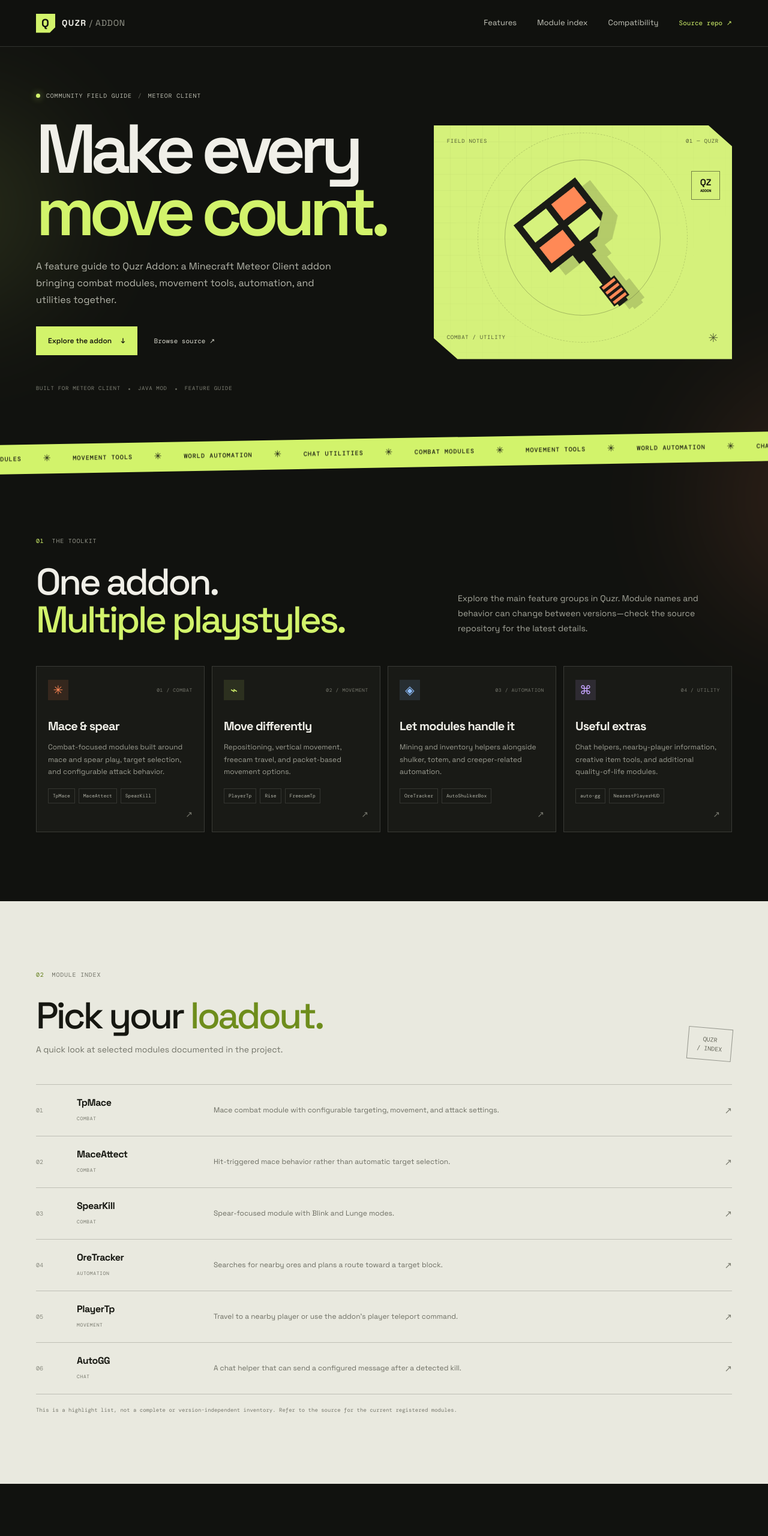
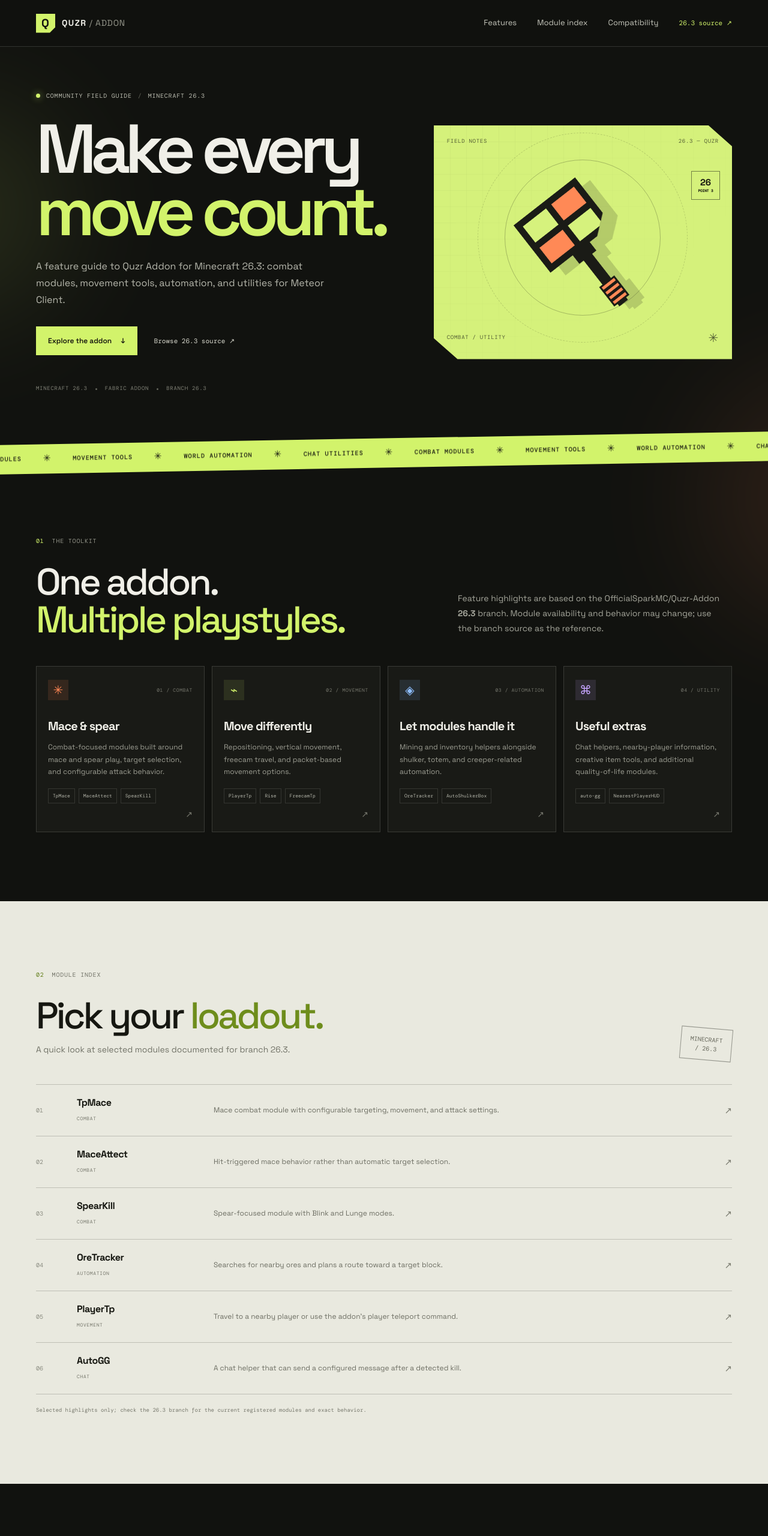
Before and after one commit to devloper101/quzrr, a plain HTML site: page index.html in a window 1280 px wide. Shown: the top 2560 px of the page at 60% size. Drawn offline with nearby package versions, Linux system fonts and the light colour scheme.

Commit message:
Update Quzr guide to Minecraft 26.3 branch requirements

```diff
--- a/index.html
+++ b/index.html
@@ -4,8 +4,8 @@
     <meta charset="utf-8" />
     <meta name="viewport" content="width=device-width, initial-scale=1" />
     <meta name="theme-color" content="#10110e" />
-    <meta name="description" content="A feature guide to Quzr Addon, a Minecraft Meteor Client addon for combat, movement, automation, and utility." />
-    <title>Quzr Addon — Field Guide</title>
+    <meta name="description" content="Quzr Addon feature guide for the Minecraft 26.3 release branch, with combat, movement, automation, and utility modules." />
+    <title>Quzr Addon — Minecraft 26.3 Field Guide</title>
     <link rel="preconnect" href="https://fonts.googleapis.com" />
     <link rel="preconnect" href="https://fonts.gstatic.com" crossorigin />
     <link href="https://fonts.googleapis.com/css2?family=DM+Mono:wght@400;500&family=Space+Grotesk:wght@400;500;600;700&display=swap" rel="stylesheet" />
@@ -24,7 +24,7 @@
           <a href="#features">Features</a>
           <a href="#modules">Module index</a>
           <a href="#setup">Compatibility</a>
-          <a class="nav-source" href="https://github.com/OfficialSparkMC/Quzr-Addon" target="_blank" rel="noopener noreferrer">Source repo <span aria-hidden="true">↗</span></a>
+          <a class="nav-source" href="https://github.com/OfficialSparkMC/Quzr-Addon/tree/26.3" target="_blank" rel="noopener noreferrer">26.3 source <span aria-hidden="true">↗</span></a>
         </div>
       </nav>
     </header>
@@ -32,22 +32,22 @@
     <main id="top">
       <section class="hero shell">
         <div class="hero-copy">
-          <div class="status-line"><span class="status-dot"></span> COMMUNITY FIELD GUIDE <span class="status-divider">/</span> METEOR CLIENT</div>
+          <div class="status-line"><span class="status-dot"></span> COMMUNITY FIELD GUIDE <span class="status-divider">/</span> MINECRAFT 26.3</div>
           <h1>Make every<br /><span>move count.</span></h1>
-          <p class="hero-description">A feature guide to Quzr Addon: a Minecraft Meteor Client addon bringing combat modules, movement tools, automation, and utilities together.</p>
+          <p class="hero-description">A feature guide to Quzr Addon for Minecraft 26.3: combat modules, movement tools, automation, and utilities for Meteor Client.</p>
           <div class="hero-actions">
             <a class="button button-primary" href="#features">Explore the addon <span aria-hidden="true">↓</span></a>
-            <a class="text-link" href="https://github.com/OfficialSparkMC/Quzr-Addon" target="_blank" rel="noopener noreferrer">Browse source <span aria-hidden="true">↗</span></a>
+            <a class="text-link" href="https://github.com/OfficialSparkMC/Quzr-Addon/tree/26.3" target="_blank" rel="noopener noreferrer">Browse 26.3 source <span aria-hidden="true">↗</span></a>
           </div>
-          <div class="hero-meta"><span>BUILT FOR METEOR CLIENT</span><span class="meta-separator"></span><span>JAVA MOD</span><span class="meta-separator"></span><span>FEATURE GUIDE</span></div>
+          <div class="hero-meta"><span>MINECRAFT 26.3</span><span class="meta-separator"></span><span>FABRIC ADDON</span><span class="meta-separator"></span><span>BRANCH 26.3</span></div>
         </div>
 
         <div class="hero-art" aria-label="Stylized pixel-art mace illustration" role="img">
           <div class="art-grid"></div>
-          <div class="art-caption"><span>FIELD NOTES</span><span>01 — QUZR</span></div>
+          <div class="art-caption"><span>FIELD NOTES</span><span>26.3 — QUZR</span></div>
           <div class="orbit orbit-a"></div><div class="orbit orbit-b"></div>
           <div class="mace-art"><div class="mace-head"><i></i><i></i><i></i><i></i></div><div class="mace-neck"></div><div class="mace-handle"></div><div class="mace-grip"></div></div>
-          <div class="art-stamp">QZ<br /><small>ADDON</small></div>
+          <div class="art-stamp">26<br /><small>POINT 3</small></div>
           <div class="art-bottom"><span>COMBAT / UTILITY</span><span class="art-cross">✳</span></div>
         </div>
       </section>
@@ -56,7 +56,7 @@
 
       <section class="intro section shell" id="features">
         <div class="section-label"><span>01</span> THE TOOLKIT</div>
-        <div class="intro-heading"><h2>One addon.<br /><span>Multiple playstyles.</span></h2><p>Explore the main feature groups in Quzr. Module names and behavior can change between versions—check the source repository for the latest details.</p></div>
+        <div class="intro-heading"><h2>One addon.<br /><span>Multiple playstyles.</span></h2><p>Feature highlights are based on the OfficialSparkMC/Quzr-Addon <strong>26.3</strong> branch. Module availability and behavior may change; use the branch source as the reference.</p></div>
         <div class="feature-grid">
           <article class="feature-card combat-card"><div class="card-top"><span class="card-icon icon-orange">✳</span><span class="card-index">01 / COMBAT</span></div><h3>Mace &amp; spear</h3><p>Combat-focused modules built around mace and spear play, target selection, and configurable attack behavior.</p><div class="tag-row"><span>TpMace</span><span>MaceAttect</span><span>SpearKill</span></div><span class="card-arrow" aria-hidden="true">↗</span></article>
           <article class="feature-card movement-card"><div class="card-top"><span class="card-icon icon-lime">⌁</span><span class="card-index">02 / MOVEMENT</span></div><h3>Move differently</h3><p>Repositioning, vertical movement, freecam travel, and packet-based movement options.</p><div class="tag-row"><span>PlayerTp</span><span>Rise</span><span>FreecamTp</span></div><span class="card-arrow" aria-hidden="true">↗</span></article>
@@ -68,31 +68,31 @@
       <section class="module-section section" id="modules">
         <div class="shell">
           <div class="section-label"><span>02</span> MODULE INDEX</div>
-          <div class="module-heading"><div><h2>Pick your <span>loadout.</span></h2><p>A quick look at selected modules documented in the project.</p></div><span class="index-stamp">QUZR<br />/ INDEX</span></div>
+          <div class="module-heading"><div><h2>Pick your <span>loadout.</span></h2><p>A quick look at selected modules documented for branch 26.3.</p></div><span class="index-stamp">MINECRAFT<br />/ 26.3</span></div>
           <div class="module-list">
             <article class="module-row"><span class="module-number">01</span><div class="module-name"><h3>TpMace</h3><span class="module-category">COMBAT</span></div><p>Mace combat module with configurable targeting, movement, and attack settings.</p><span class="module-symbol">↗</span></article>
             <article class="module-row"><span class="module-number">02</span><div class="module-name"><h3>MaceAttect</h3><span class="module-category">COMBAT</span></div><p>Hit-triggered mace behavior rather than automatic target selection.</p><span class="module-symbol">↗</span></article>
             <article class="module-row"><span class="module-number">03</span><div class="module-name"><h3>SpearKill</h3><span class="module-category">COMBAT</span></div><p>Spear-focused module with Blink and Lunge modes.</p><span class="module-symbol">↗</span></article>
             <article class="module-row"><span class="module-number">04</span><div class="module-name"><h3>OreTracker</h3><span class="module-category">AUTOMATION</span></div><p>Searches for nearby ores and plans a route toward a target block.</p><span class="module-symbol">↗</span></article>
-            <article class="module-row"><span class="module-number">05</span><div class="module-name"><h3>PlayerTp</h3><span class="module-category">MOVEMENT</span></div><p>Travel to a nearby player or use the addon’s player teleport command.</p><span class="module-symbol">↗</span></article>
+            <article class="module-row"><span class="module-number">05</span><div class="module-name"><h3>PlayerTp</h3><span class="module-category">MOVEMENT</span></div><p>Travel to a nearby player or use the addon's player teleport command.</p><span class="module-symbol">↗</span></article>
             <article class="module-row"><span class="module-number">06</span><div class="module-name"><h3>AutoGG</h3><span class="module-category">CHAT</span></div><p>A chat helper that can send a configured message after a detected kill.</p><span class="module-symbol">↗</span></article>
           </div>
-          <p class="module-footnote">This is a highlight list, not a complete or version-independent inventory. Refer to the source for the current registered modules.</p>
+          <p class="module-footnote">Selected highlights only; check the 26.3 branch for the current registered modules and exact behavior.</p>
         </div>
       </section>
 
       <section class="compat-section section" id="setup">
         <div class="shell compat-grid">
-          <div><div class="section-label"><span>03</span> BEFORE YOU START</div><h2>Check your<br /><span>environment.</span></h2><p class="compat-copy">Quzr is a Meteor Client addon. Confirm the Minecraft, Fabric Loader, Meteor Client, and Java versions listed for the branch or release you’re using.</p><a class="text-link" href="https://github.com/OfficialSparkMC/Quzr-Addon" target="_blank" rel="noopener noreferrer">Check current requirements <span aria-hidden="true">↗</span></a></div>
-          <div class="compat-panel"><div class="compat-panel-head"><span>COMPATIBILITY CHECKLIST</span><span class="pulse-dot"></span></div><div class="compat-item"><span class="compat-symbol">01</span><div><strong>Minecraft</strong><small>Use the version specified by the addon release</small></div><span class="compat-check">✓</span></div><div class="compat-item"><span class="compat-symbol">02</span><div><strong>Fabric Loader</strong><small>Match the version listed in project metadata</small></div><span class="compat-check">✓</span></div><div class="compat-item"><span class="compat-symbol">03</span><div><strong>Meteor Client</strong><small>Install a compatible Meteor Client version</small></div><span class="compat-check">✓</span></div><div class="compat-item"><span class="compat-symbol">04</span><div><strong>Java</strong><small>Use the Java version required by the build</small></div><span class="compat-check">✓</span></div></div>
+          <div><div class="section-label"><span>03</span> MINECRAFT 26.3</div><h2>Match the<br /><span>requirements.</span></h2><p class="compat-copy">These requirements are read from the addon's 26.3 branch metadata. Use the same branch when checking source and building the addon.</p><a class="text-link" href="https://github.com/OfficialSparkMC/Quzr-Addon/blob/26.3/gradle.properties" target="_blank" rel="noopener noreferrer">View 26.3 Gradle properties <span aria-hidden="true">↗</span></a></div>
+          <div class="compat-panel"><div class="compat-panel-head"><span>BRANCH 26.3 REQUIREMENTS</span><span class="pulse-dot"></span></div><div class="compat-item"><span class="compat-symbol">01</span><div><strong>Minecraft</strong><small>26.3</small></div><span class="compat-check">✓</span></div><div class="compat-item"><span class="compat-symbol">02</span><div><strong>Fabric Loader</strong><small>0.19.5 or newer</small></div><span class="compat-check">✓</span></div><div class="compat-item"><span class="compat-symbol">03</span><div><strong>Java</strong><small>25 or newer</small></div><span class="compat-check">✓</span></div><div class="compat-item"><span class="compat-symbol">04</span><div><strong>Meteor Client</strong><small>Required; branch metadata does not pin a specific version</small></div><span class="compat-check">✓</span></div></div>
         </div>
       </section>
 
-      <section class="warning-section"><div class="shell warning-inner"><div class="warning-icon">!</div><div><div class="warning-kicker">PLAY FAIR · STAY INFORMED</div><h2>Know the server rules.</h2><p>Some combat and movement modules use packet behavior that servers or anticheat systems may flag. Use the addon only where permitted; misuse may result in kicks or bans. Test safely and respect server rules.</p></div><a href="https://github.com/OfficialSparkMC/Quzr-Addon" target="_blank" rel="noopener noreferrer" class="warning-link">Read project notes <span aria-hidden="true">↗</span></a></div></section>
+      <section class="warning-section"><div class="shell warning-inner"><div class="warning-icon">!</div><div><div class="warning-kicker">PLAY FAIR · STAY INFORMED</div><h2>Know the server rules.</h2><p>Some combat and movement modules use packet behavior that servers or anticheat systems may flag. Use the addon only where permitted; misuse may result in kicks or bans. Test safely and respect server rules.</p></div><a href="https://github.com/OfficialSparkMC/Quzr-Addon/tree/26.3" target="_blank" rel="noopener noreferrer" class="warning-link">Read 26.3 project notes <span aria-hidden="true">↗</span></a></div></section>
 
-      <section class="source-section section shell" id="source"><div class="source-card"><div class="source-decoration" aria-hidden="true">Q</div><div class="section-label"><span>04</span> GO DEEPER</div><h2>Documentation starts<br />with the <span>source.</span></h2><p>See the project README, documentation, releases, and current code in the official repository.</p><a class="button button-dark" href="https://github.com/OfficialSparkMC/Quzr-Addon" target="_blank" rel="noopener noreferrer">Open OfficialSparkMC / Quzr-Addon <span aria-hidden="true">↗</span></a><span class="source-note">Independent community guide · Not an official project website</span></div></section>
+      <section class="source-section section shell" id="source"><div class="source-card"><div class="source-decoration" aria-hidden="true">Q</div><div class="section-label"><span>04</span> GO DEEPER</div><h2>Documentation starts<br />with the <span>source.</span></h2><p>This guide follows the 26.3 branch. Open the branch for its README, code, and project files.</p><a class="button button-dark" href="https://github.com/OfficialSparkMC/Quzr-Addon/tree/26.3" target="_blank" rel="noopener noreferrer">Open OfficialSparkMC / Quzr-Addon · 26.3 <span aria-hidden="true">↗</span></a><span class="source-note">Independent community guide · Not an official project website</span></div></section>
     </main>
 
-    <footer class="footer"><div class="shell footer-inner"><a class="wordmark" href="#top"><span class="brand-mark">Q</span><span>QUZR<span class="wordmark-light"> / FIELD GUIDE</span></span></a><span>Feature details may change. Always check the source.</span><a href="#top" class="back-top">BACK TO TOP ↑</a></div></footer>
+    <footer class="footer"><div class="shell footer-inner"><a class="wordmark" href="#top"><span class="brand-mark">Q</span><span>QUZR<span class="wordmark-light"> / 26.3 FIELD GUIDE</span></span></a><span>Feature details may change. Always check branch 26.3.</span><a href="#top" class="back-top">BACK TO TOP ↑</a></div></footer>
   </body>
 </html>
```
